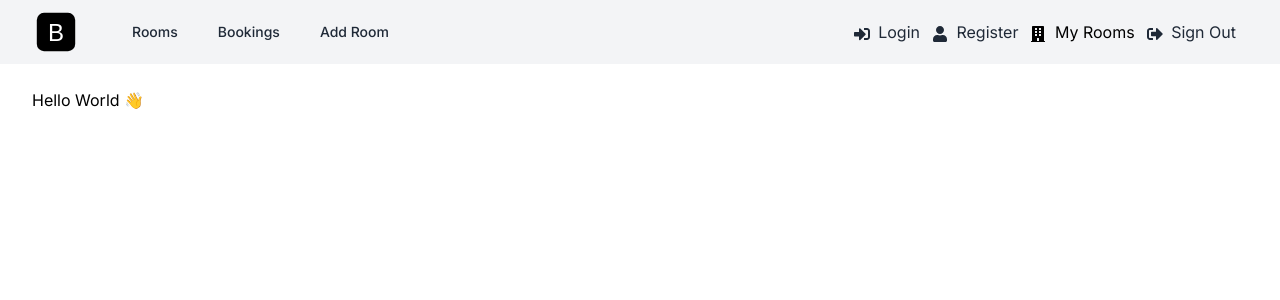
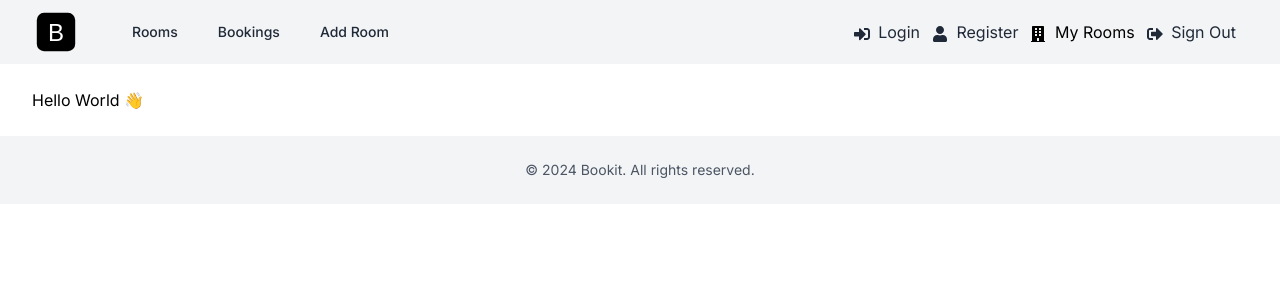
Before and after one commit to Damjan15/BookIT, a Next.js app: page / in a window 1280 px wide. Shown: the top 300 px of the page. Built offline with nearby package versions, Linux system fonts and the light colour scheme.

Commit message:
feat: Footer component created

```diff
--- a/app/layout.jsx
+++ b/app/layout.jsx
@@ -1,6 +1,8 @@
 import { Inter } from "next/font/google";
 import "@/assets/styles/globals.css";
 import Header from "@/components/Header";
+import Footer from "@/components/Footer";
+
 
 const inter = Inter({ subsets: ["latin"] });
 
@@ -17,6 +19,7 @@
         <main className="mx-auto max-w-7xl px-4 py-6 sm:px-6 lg:px-8">
           {children}
         </main>
+        <Footer />
       </body>
     </html>
   );
--- /dev/null
+++ b/components/Footer.jsx
@@ -0,0 +1,15 @@
+const Footer = () => {
+    const currentYear = new Date().getFullYear();
+
+  return (
+    <footer className="bg-gray-100 py-6">
+      <div className="mx-auto max-w-7xl px-4 sm:px-6 lg:px-8">
+        <p className="text-center text-sm text-gray-600">
+          &copy; {currentYear} Bookit. All rights reserved.
+        </p>
+      </div>
+    </footer>
+  );
+};
+
+export default Footer;
```
